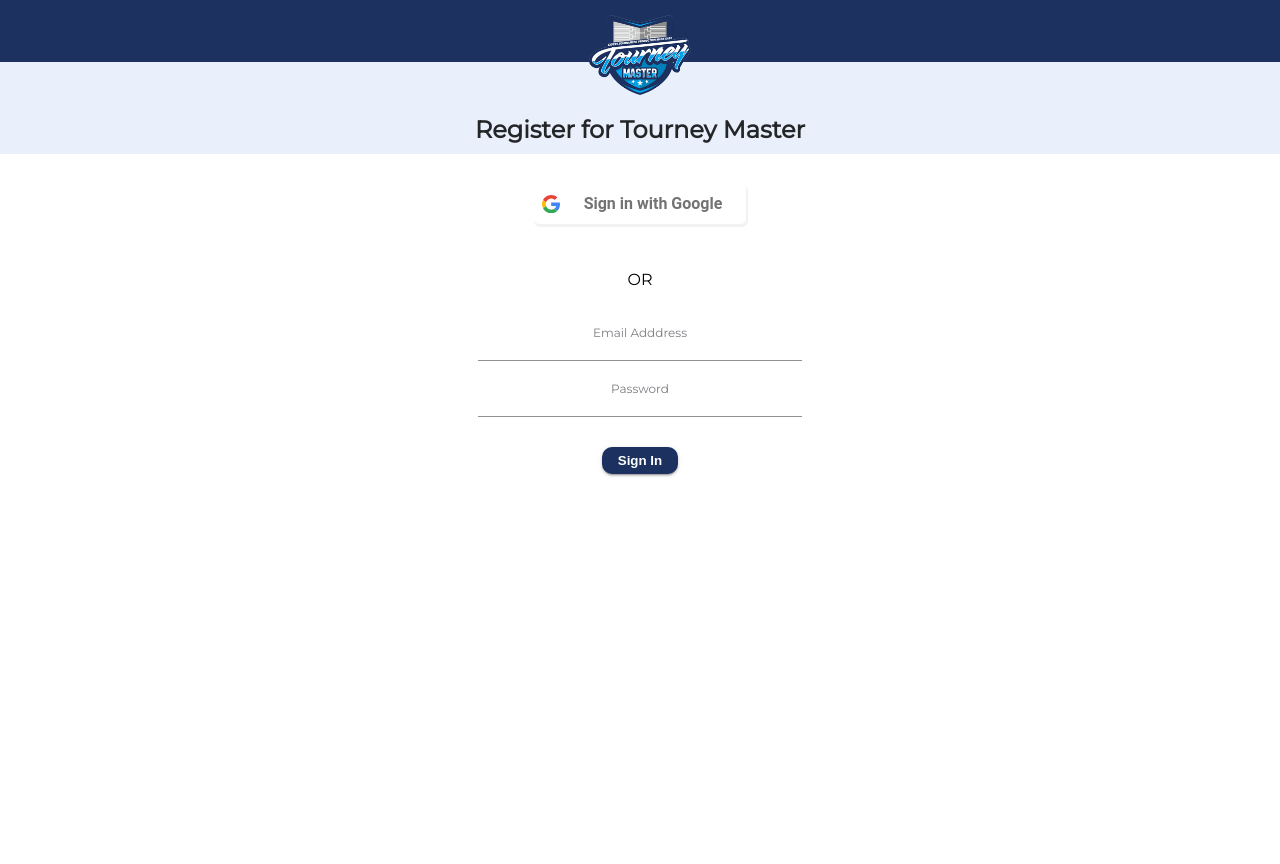
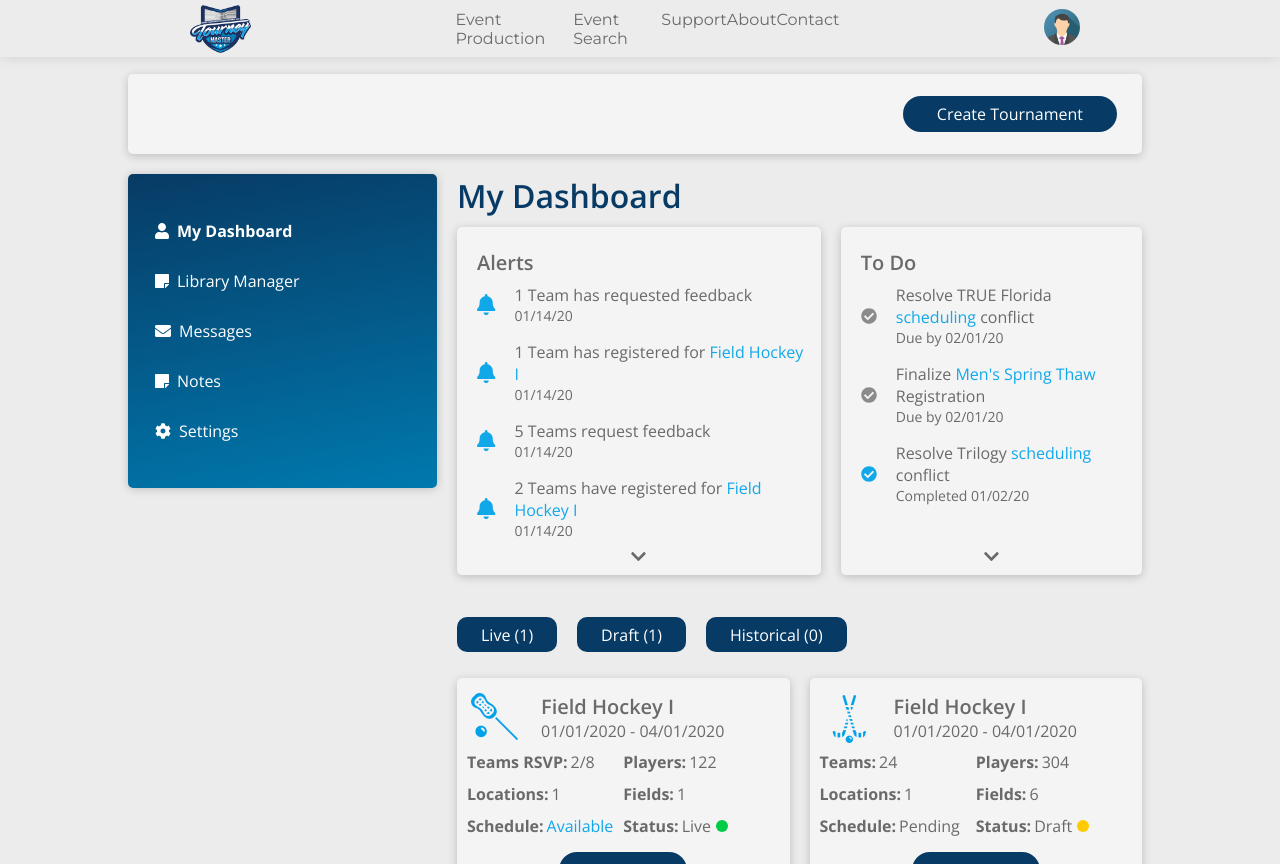
Before and after one commit to rostyk1331/tourney, a React (Create React App) app: page /page in a window 1280 px wide. Before the commit the page ends 800 px from the top, so only its background shows below. Built offline with nearby package versions, Linux system fonts and the light colour scheme; what aws-amplify would draw is missing.

Commit message:
add page component

```diff
--- a/src/components/App.js
+++ b/src/components/App.js
@@ -7,6 +7,7 @@
 } from "react-router-dom";
 import Dashboard from './Dashboard';
 import LoginPage from './LoginPage';
+import Page from './Page';
 
 function App() {
   return (
@@ -14,6 +15,9 @@
       <Switch>
         <Route path="/dashboard">
           <Dashboard />
+        </Route>
+        <Route path="/page">
+          <Page />
         </Route>
         <Route path="/">
           <LoginPage />
--- /dev/null
+++ b/src/components/Header/index.jsx
@@ -0,0 +1,24 @@
+import React from 'react';
+import logo from '../LoginPage/logo.png';
+import avatar from '../Header/avatar.png';
+import './style.css';
+
+class Header extends React.Component {
+    render() {
+        return (
+            <ul className="navbar">
+                <li><img src={logo} className="logo"/></li>
+                <div className="menu-container">
+                    <li><a href="#">Event Production</a></li>
+                    <li><a href="#">Event Search</a></li>
+                    <li><a href="#">Support</a></li>
+                    <li><a href="#">About</a></li>
+                    <li><a href="#">Contact</a></li>
+                </div>
+                <li><img src={avatar} className="avatar"/></li>
+            </ul>
+        )
+    }
+}
+
+export default Header;
--- /dev/null
+++ b/src/components/Header/style.css
@@ -0,0 +1,37 @@
+.navbar {
+    display: flex;
+    flex-direction: row;
+    justify-content: space-between;
+    align-items: center;
+    list-style-type: none;
+    margin: 0 0 7px 0;
+    padding: 0;
+    background-color: #ececec;
+    box-shadow: 0px 2px 12px -2px rgba(206,206,206,1);
+    position: sticky;
+}
+.menu-container {
+    width: 30%;
+    display: flex;
+    flex-direction: row;
+    justify-content: space-around;
+}
+li {
+    display: inline;
+}
+a {
+    font-size: 16px;
+    color: #6a6a6a;
+    text-decoration: none;
+}
+.logo {
+    width: 61px;
+    height: 48px;
+    margin-left: 190px;
+}
+.avatar {
+    width: 36px;
+    height: 36px;
+    border-radius: 50%;
+    margin-right: 200px;
+}
--- /dev/null
+++ b/src/components/Page/index.jsx
@@ -0,0 +1,14 @@
+import React from 'react';
+import Header from '../Header';
+import Dashboard from '../Dashboard';
+
+const Page = () => {
+    return (
+        <div style={{backgroundColor: '#ececec'}}>
+            <Header/>
+            <Dashboard/>
+        </div>
+    )
+}
+
+export default Page;
```
Also changed, not shown: src/components/Header/avatar.png (added), 1 other file (tests, documents, lock files or other folders).
